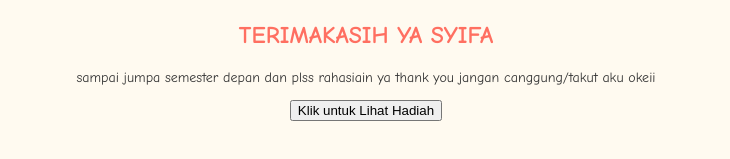
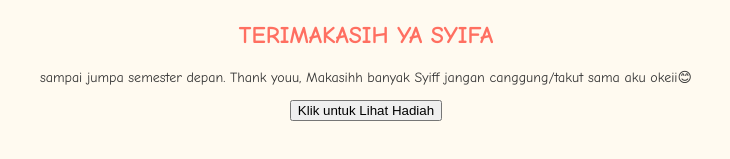
Before and after one commit to Bima36/Rahasiaa, a plain HTML site: page hadiah.html in a window 1280 px wide. Both pictures are taken after a click on the button "Klik untuk Lihat Hadiah". Shown: the part 515-674 px from the top of the page, 274-1004 px from the left. Drawn offline with Linux system fonts and the light colour scheme.

Commit message:
Update hadiah.html

```diff
--- a/hadiah.html
+++ b/hadiah.html
@@ -12,7 +12,7 @@
     <div id="hadiah-section" style="display: none;">
       <img src="Syifaa Donee.png" alt="Hadiah">
       <h2>TERIMAKASIH YA SYIFA</h2>
-      <p style="font-size: 14px;">sampai jumpa semester depan dan plss rahasiain ya thank you jangan canggung/takut aku okeii</p>
+      <p style="font-size: 14px;">sampai jumpa semester depan. Thank youu, Makasihh banyak Syiff jangan canggung/takut sama aku okeii😊</p>
     </div>
     <button onclick="showHadiah()">Klik untuk Lihat Hadiah</button>
   </div>
```
